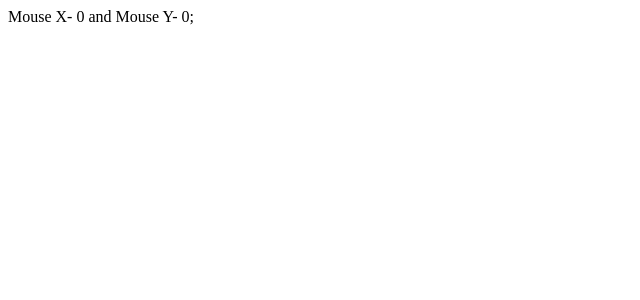
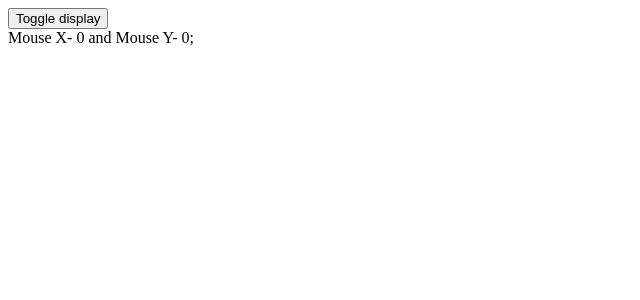
Before and after one commit to Syed-Sadman/Codev-React, a React (Create React App) app: page / in a window 1280 px wide. Shown: the top 300 px of the page, without its empty margins (0-640 px from the left). Built offline with nearby package versions, Linux system fonts and the light colour scheme.

Commit message:
useEffect with cleanup done

```diff
--- a/src/App.js
+++ b/src/App.js
@@ -12,7 +12,9 @@
 //import PureComp from './comp/PureComp'
 // import Table from './comp/Table'
 
-import MouseHook from "./funcComp/MouseHook";
+import MouseContainer from "./funcComp/MouseContainer";
+
+//import MouseHook from "./funcComp/MouseHook";
 //import UseEffect from "./funcComp/UseEffect";
 
 //import ClassCount from "./funcComp/ClassCount";
@@ -48,7 +50,8 @@ function App(){
     {/* <HookCountFour/> */}
       {/* <HooCountTwo/> */}
       {/* <UseEffect/> */}
-    <MouseHook/>
+    {/* <MouseHook/> */}
+    <MouseContainer/>
     </div>
 
     )
--- /dev/null
+++ b/src/funcComp/MouseContainer.js
@@ -0,0 +1,19 @@
+import React,{useState} from 'react'
+import MouseHook from './MouseHook';
+
+function MouseContainer() {
+    const [display, setDisplay] = useState(true);
+
+    const disp=()=>{
+        setDisplay(!display);
+
+    }
+    return (
+        <div>
+            <button onClick={disp}>Toggle display</button>
+            {display && <MouseHook/>}
+        </div>
+    )
+}
+
+export default MouseContainer
--- a/src/funcComp/MouseHook.js
+++ b/src/funcComp/MouseHook.js
@@ -6,14 +6,17 @@ function MouseHook() {
 
 
     const logMousePosition=(e)=>{
-        console.log("function mouse position run")
+        console.log("mouse move run")
         setX(e.clientX);
         setY(e.clientY);
     }
 
     useEffect(()=>{
-        console.log('useEffect run')
+        // console.log('useEffect run')
         window.addEventListener('mousemove',logMousePosition)
+        return ()=>{
+            window.removeEventListener('mousemove',logMousePosition);
+        }
     },[])
 
     return (
```
